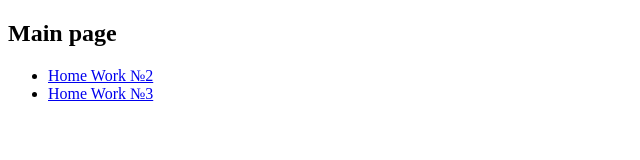
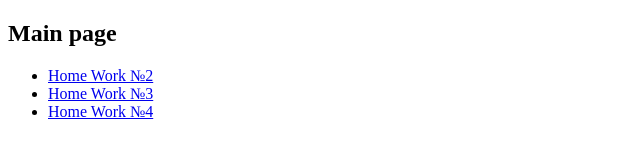
Before and after one commit to OksanaTukach/js-courses-practice, a website: page index.html in a window 1280 px wide. Shown: the whole page, without its empty margins (0-640 px from the left). Drawn offline with Linux system fonts and the light colour scheme.

Commit message:
add heroku

```diff
--- a/index.html
+++ b/index.html
@@ -15,6 +15,9 @@
         <li>
             <a href="/homework №3/homework3.html">Home Work №3</a>
         </li>
+        <li>
+            <a href="/homework №4/homework4.html">Home Work №4</a>
+        </li>
     </ul>
 </body>
 </html>
```
